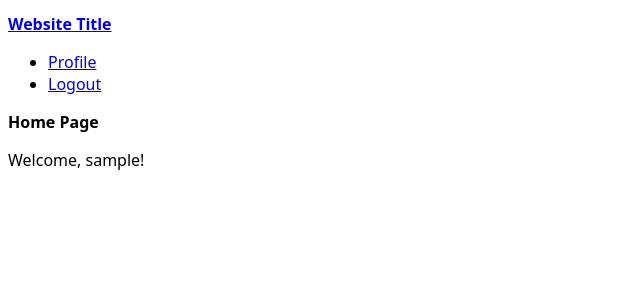
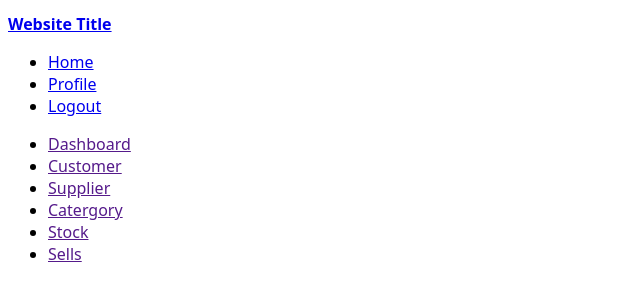
Before and after one commit to smoke1235/Inventory-Managemant-System, a PHP site: page /home.php in a window 1280 px wide. Shown: the top 301 px of the page, without its empty margins (0-640 px from the left). Run offline with PHP 8.4, Linux system fonts and the light colour scheme; the visitor is signed in with stand-in values (Sample User, id 1); style sheets or scripts are compiled from the project's sources.

Commit message:
added side bar

```diff
--- a/home.php
+++ b/home.php
@@ -12,22 +12,30 @@ if ( !isset($_SESSION['loggedin']) ) {
 <!DOCTYPE html>
 <html lang="en">
     <head>
-        <title>Home Page</title>
         <meta charset="UTF-8">
         <meta name="viewport" content="width=device-width, initial-scale=1">
+        <title>Home Page</title>
+        <meta name="discription" content="">
         <link href="CSS/main.css" rel="stylesheet">
     </head>
     <body>
-        <nav class="navtop">
+        <nav aria-label="nav-top" class="nav-top">
             <a href="home.php"><h1>Website Title</h1></a>
             <ul>
-                <li><a href="profile.php">Profile</a></li>
-                <li><a href="logout.php">Logout</a></li>
+                <li><a href="PHP/home.php">Home</a></li>
+                <li><a href="PHP/profile.php">Profile</a></li>
+                <li><a href="PHP/logout.php">Logout</a></li>
             </ul>
         </nav>
-        <div class="content">
-            <h2>Home Page</h2>
-            <p>Welcome, <?=$_SESSION['name']?>!</p>
-        </div>
+        <nav aria-label="nav-left" class="nav-left">
+            <ul>
+                <li><a href="">Dashboard</a></li>
+                <li><a href="">Customer</a></li>
+                <li><a href="">Supplier</a></li>
+                <li><a href="">Catergory</a></li>
+                <li><a href="">Stock</a></li>
+                <li><a href="">Sells</a></li>
+            </ul>
+        </nav>
     </body>
 </html>
```
Also changed, not shown: 1 other file.
